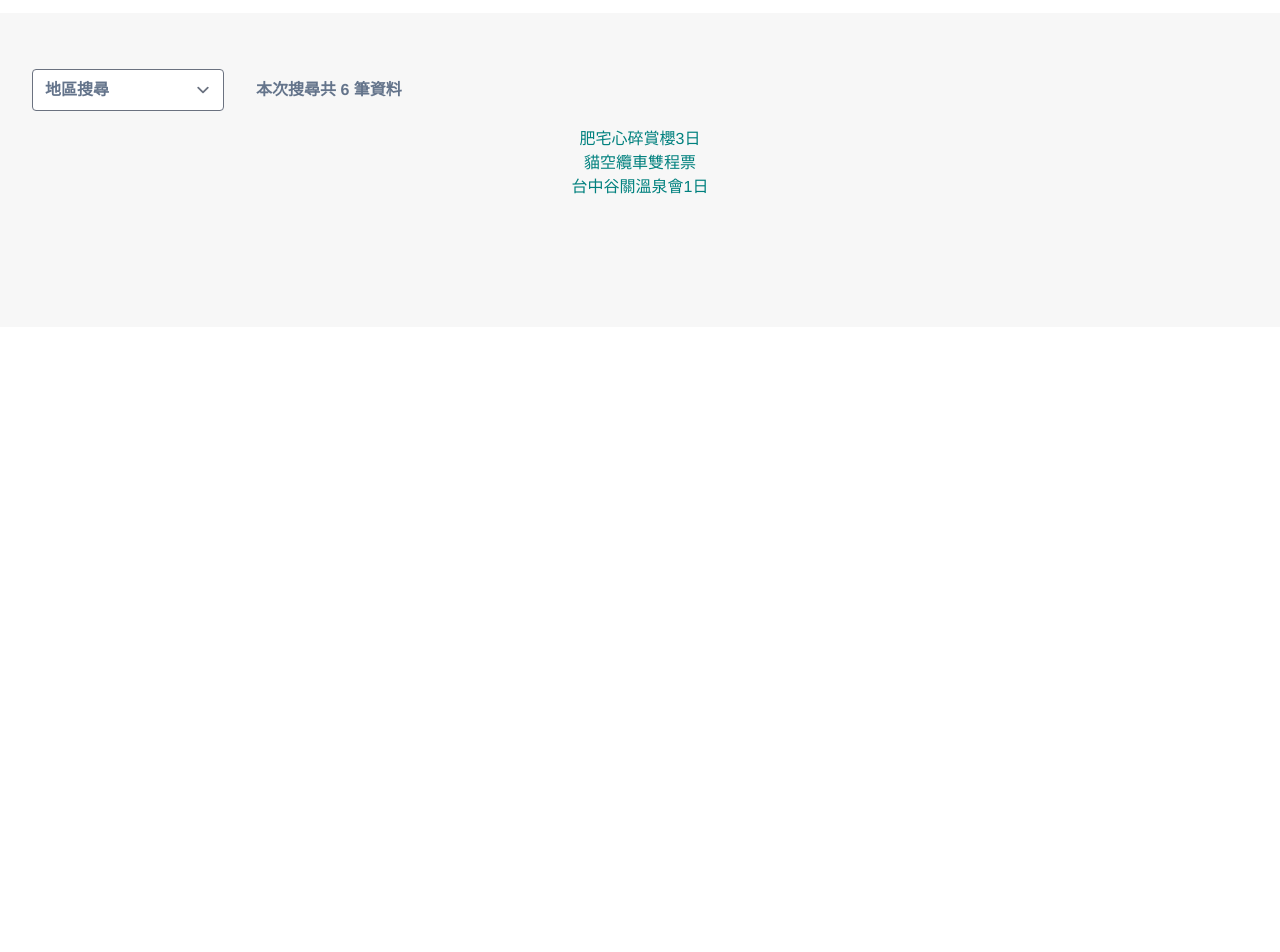
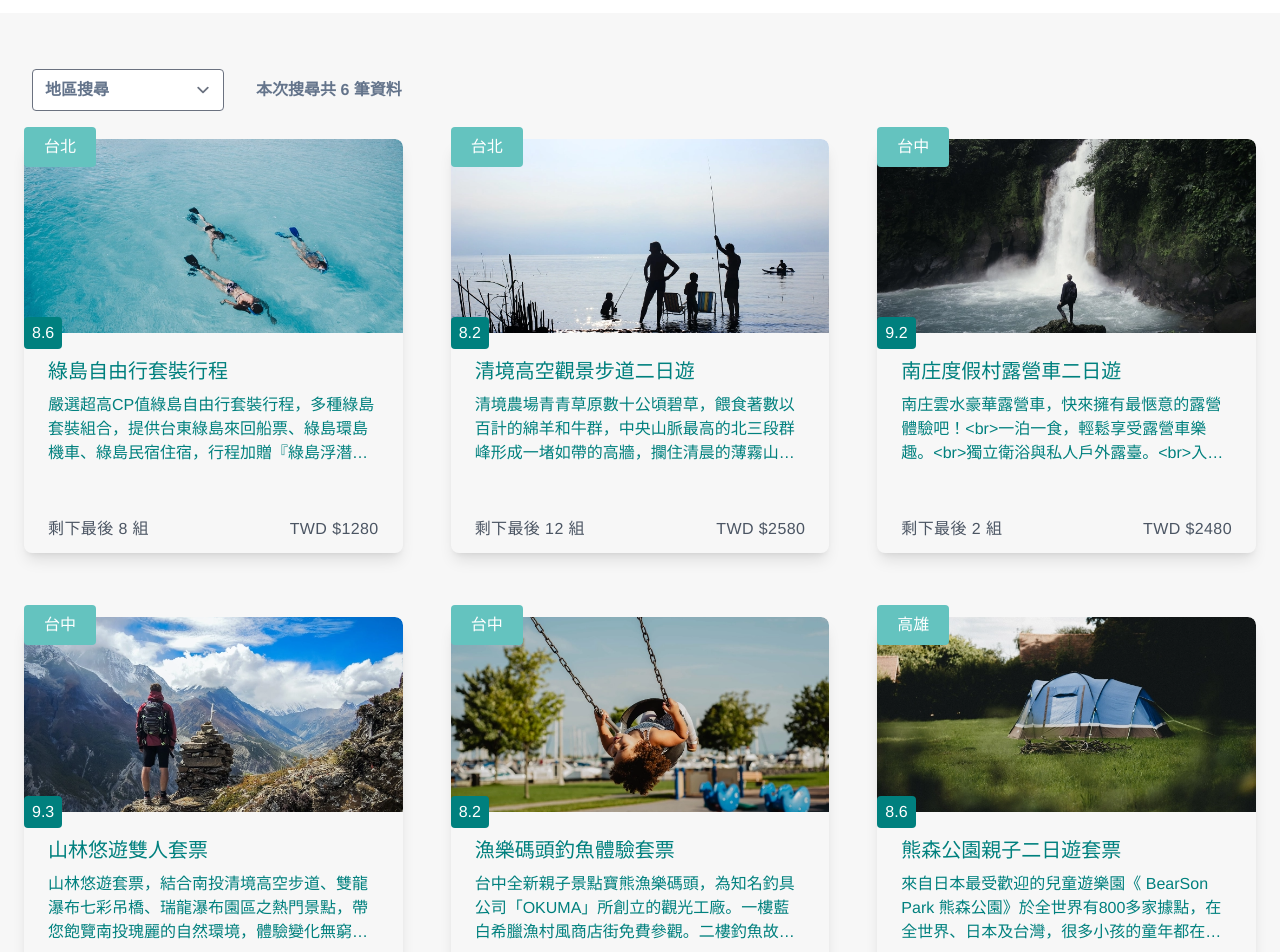
Before and after one commit to ChrisC0210/js-travel, a Vue app: page / in a window 1280 px wide. Shown: the part 1140-2092 px from the top of the page. Before the commit the page ends 1467 px from the top, so only its background shows below. Built offline with nearby package versions, Linux system fonts and the light colour scheme.

Commit message:
Add cards style, fixed all page rwd

```diff
--- a/src/components/searchCard.vue
+++ b/src/components/searchCard.vue
@@ -27,7 +27,8 @@ const count = ref(0);
                   class="w-full lg:w-screen"
                   src="../assets/main_img.png"
                   alt="main"
-              /></h1>
+                />
+              </h1>
               <img
                 class="w-full lg:w-screen"
                 src="../assets/logo.png"
@@ -77,6 +78,7 @@ const count = ref(0);
                       type="text"
                       name="name"
                       class="
+                        form-input
                         block
                         w-full
                         lg:w-9/12
@@ -101,6 +103,7 @@ const count = ref(0);
                       type="url"
                       name="imgUrl"
                       class="
+                        form-input
                         block
                         w-full
                         lg:w-9/12
@@ -121,13 +124,15 @@ const count = ref(0);
                     >
                     <select
                       class="
+                        form-select
                         block
                         w-full
                         lg:w-9/12
                         mt-0
                         pr-1
                         border-0 border-b-2 border-primary
-                        bg-zinc-50 text-slate-500
+                        bg-zinc-50
+                        text-slate-500
                         font-bold
                         text-base
                         focus:ring-0 focus:border-black focus:bg-zinc-50
@@ -149,6 +154,7 @@ const count = ref(0);
                       type="number"
                       name="price"
                       class="
+                        form-input
                         block
                         w-full
                         lg:w-9/12
@@ -173,6 +179,7 @@ const count = ref(0);
                       type="number"
                       name="ticketNum"
                       class="
+                        form-input
                         block
                         w-full
                         lg:w-9/12
@@ -197,6 +204,7 @@ const count = ref(0);
                       type="text"
                       name="ticketRatio"
                       class="
+                        form-input
                         block
                         w-full
                         lg:w-9/12
@@ -212,10 +220,23 @@ const count = ref(0);
                     />
                   </label>
                   <label class="block lg:flex lg:items-start mb-4">
-                <span id="ticketInfo" class="m-0 mb-2 md:mb-0 md:mr-8 lg:mt-2 font-bold text-base">套票描述</span>
+                    <span
+                      id="ticketInfo"
+                      class="
+                        m-0
+                        mb-2
+                        md:mb-0 md:mr-8
+                        lg:mt-2
+                        font-bold
+                        text-base
+                      "
+                      >套票描述</span
+                    >
                     <textarea
+                      type="textarea"
                       name="ticketInfo"
                       class="
+                        form-textarea
                         block
                         w-full
                         lg:w-9/12
@@ -228,12 +249,25 @@ const count = ref(0);
                         focus:ring-0 focus:border-black focus:bg-zinc-50
                       "
                       placeholder="請填寫套票描述（限 100 字）"
-                rows="4"></textarea>
+                      rows="4"
+                    ></textarea>
                   </label>
                   <div class="flex justify-end">
-                <button class="py-2.5 px-10 rounded text-white border-primary bg-primary
-                hover:bg-primary-600 active:bg-violet-700 focus:outline-none focus:ring focus:ring-primary-600
-                ">新增套票</button>
+                    <button
+                      class="
+                        py-2.5
+                        px-10
+                        rounded
+                        text-white
+                        border-primary
+                        bg-primary
+                        hover:bg-primary-600
+                        active:bg-violet-700
+                        focus:outline-none focus:ring focus:ring-primary-600
+                      "
+                    >
+                      新增套票
+                    </button>
                   </div>
                 </form>
                 <!-- form end -->
@@ -246,8 +280,17 @@ const count = ref(0);
   </section>
   <section class="bg-cus-gray flex justify-center">
     <div class="container mt-14 mb-32">
-      <div class="col-10 lg:col-10" >
-      <div class="flex justify-center lg:justify-start items-baseline flex-col lg:flex-row">
+      <div class="col-10 lg:col-10">
+        <div
+          class="
+            flex
+            justify-center
+            lg:justify-start
+            items-baseline
+            flex-col
+            lg:flex-row
+          "
+        >
           <label class="w-full lg:w-64 col-4 mb-4">
             <select
               class="
@@ -256,7 +299,8 @@ const count = ref(0);
                 mt-0
                 pr-1
                 rounded
-                        bg-zinc-50 text-slate-500
+                bg-zinc-50
+                text-slate-500
                 font-bold
                 text-base
                 focus:ring-0 focus:border-black focus:bg-zinc-50
@@ -269,26 +313,58 @@ const count = ref(0);
               <option value="2">高雄</option>
             </select>
           </label>
-        <h3 class="text-slate-500 font-bold text-base text-center">本次搜尋共 6 筆資料</h3>
+          <h3 class="text-slate-500 font-bold text-base text-center">
+            本次搜尋共 6 筆資料
+          </h3>
+        </div>
+      </div>
+      <!-- cards -->
+      <div class="container mx-auto">
+        <ul class="flex flex-wrap">
+          <li v-for="item in cardInfo" :key="item" class="relative w-full sm:w-1/2 md:w-1/3 flex flex-col p-3">
+              <!-- card -->
+              <div class="absolute top-0 left-0 py-2 px-5 ml-6 z-10 rounded bg-primary-400 text-white">
+                      <p>{{item.area}}</p>
+                    </div>
+              <div class="flex justify-start flex-1 flex-col text-left mb-10 mx-3 bg-white rounded-lg shadow-lg overflow-hidden ">
+                <div class="flex-1 flex flex-col">
+                  <a href="#!"
+                    data-mdb-ripple="true"
+                    data-mdb-ripple-color="light"
+                  >
+                  <div class="relative">
+                    <img class="rounded-t-lg" :src="item.imgUrl" alt="" />
+                    <div class="absolute -bottom-4 left-0 py-1 px-2  z-10 rounded bg-primary text-white">
+                      <p>{{item.rate}}</p>
+                    </div>
+                  </div>
+                  </a>
+                  <div class="p-6 flex-1">
+                    <h5 class="text-xl font-medium mb-2">
+                      {{ item.name }}
+                    </h5>
+                    <p class="text-base mb-4 line-clamp-3">
+                      {{ item.description }}
+                    </p>
+                  </div>
+                  <div class="tracking-wide flex justify-between py-3 px-6 text-gray-600">
+                      <div>剩下最後 {{ item.group }} 組</div>
+                      <div>
+                        TWD <span>${{ item.price }}</span>
+                      </div>
+                    </div>
                 </div>
               </div>
               <!-- card -->
-    <div>
-      <ul>
-        <li v-for="item in cardInfo" :key="item">
-          <p>{{item.name}}</p>
-          <a href="#"></a>
           </li>
         </ul>
       </div>
-    <!-- card end -->
+      <!-- cards end -->
     </div>
-
   </section>
 </template>
 
 <style scoped>
-
 </style>
 <script>
 import { BeakerIcon } from "@heroicons/vue/24/solid";
@@ -299,37 +375,73 @@ export default {
     return {
       cardInfo: [
       {
-      "id": 0,
-      "name": "肥宅心碎賞櫻3日",
-      "imgUrl": "https://images.unsplash.com/photo-1522383225653-ed111181a951?ixid=MXwxMjA3fDB8MHxwaG90by1wYWdlfHx8fGVufDB8fHw%3D&ixlib=rb-1.2.1&auto=format&fit=crop&w=1655&q=80",
-      "area": "高雄",
-      "description": "賞櫻花最佳去處。肥宅不得不去的超讚景點！",
-      "group": 87,
-      "price": 1400,
-      "rate": 10
-    },
-    {
     "id": 1,
-      "name": "貓空纜車雙程票",
-      "imgUrl": "https://images.unsplash.com/photo-1501393152198-34b240415948?ixid=MXwxMjA3fDB8MHxwaG90by1wYWdlfHx8fGVufDB8fHw%3D&ixlib=rb-1.2.1&auto=format&fit=crop&w=1650&q=80",
+    "name": "綠島自由行套裝行程",
+    "imgUrl": "./src/assets/img/travel_1.png",
     "area": "台北",
-      "description": "乘坐以透明強化玻璃為地板的「貓纜之眼」水晶車廂，享受騰雲駕霧遨遊天際之感",
-      "group": 99,
-      "price": 240,
-      "rate": 2
+    "description": "嚴選超高CP值綠島自由行套裝行程，多種綠島套裝組合，提供台東綠島來回船票、綠島環島機車、綠島民宿住宿，行程加贈『綠島浮潛體驗』以及『綠島生態導覽』，讓你用輕鬆的綠島套裝自由行，也能深度認識綠島在地文化。",
+    "rate": 8.6,
+    "group": 8,
+    "price": 1280,
+    "isTimeLimit": false
   },
   {
     "id": 2,
-      "name": "台中谷關溫泉會1日",
-      "imgUrl": "https://images.unsplash.com/photo-1535530992830-e25d07cfa780?ixid=MXwxMjA3fDB8MHxwaG90by1wYWdlfHx8fGVufDB8fHw%3D&ixlib=rb-1.2.1&auto=format&fit=crop&w=1650&q=80",
+    "name": "清境高空觀景步道二日遊",
+    "imgUrl": "./src/assets/img/travel_2.png",
+    "area": "台北",
+    "description": "清境農場青青草原數十公頃碧草，餵食著數以百計的綿羊和牛群，中央山脈最高的北三段群峰形成一堵如帶的高牆，攔住清晨的薄霧山嵐，成就了從花蓮翻山而來的雲瀑在濁水溪谷積成雲海，這些景觀豐沛了清境觀景步道的風格，也涵養它無可取代的特色。",
+    "rate": 8.2,
+    "group": 12,
+    "price": 2580,
+    "isTimeLimit": false
+  },
+  {
+    "id": 3,
+    "name": "南庄度假村露營車二日遊",
+    "imgUrl": "./src/assets/img/travel_3.png",
     "area": "台中",
-      "description": "全館客房均提供谷關無色無味之優質碳酸原湯，並取用八仙山之山冷泉供蒞臨貴賓沐浴及飲水使用。",
-      "group": 20,
-      "price": 1765,
-      "rate": 7
-    }
-  ]
-    }
-  }
+    "description": "南庄雲水豪華露營車，快來擁有最愜意的露營體驗吧！<br>一泊一食，輕鬆享受露營車樂趣。<br>獨立衛浴與私人戶外露臺。<br>入住豪華露營車還能使用戶外SPA大眾湯，感受美人湯魅力。",
+    "rate": 9.2,
+    "group": 2,
+    "price": 2480,
+    "isTimeLimit": false
+  },
+  {
+    "id": 4,
+    "name": "山林悠遊雙人套票",
+    "imgUrl": "./src/assets/img/travel_4.png",
+    "area": "台中",
+    "description": "山林悠遊套票，結合南投清境高空步道、雙龍瀑布七彩吊橋、瑞龍瀑布園區之熱門景點，帶您飽覽南投瑰麗的自然環境，體驗變化無窮的地形景觀，喜歡挑戰高空的您一定不可錯過。<br>（含雙龍瀑布入場券 x2）",
+    "rate": 9.3,
+    "group": 7,
+    "price": 880,
+    "isTimeLimit": true
+  },
+  {
+    "id": 5,
+    "name": "漁樂碼頭釣魚體驗套票",
+    "imgUrl": "./src/assets/img/travel_5.png",
+    "area": "台中",
+    "description": "台中全新親子景點寶熊漁樂碼頭，為知名釣具公司「OKUMA」所創立的觀光工廠。一樓藍白希臘漁村風商店街免費參觀。二樓釣魚故事館則設立全台唯一虛擬釣場，透過導覽讓你知道如何釣魚、魚餌怎麼區分，寓教於樂的台中景點！",
+    "rate": 8.2,
+    "group": 5,
+    "price": 1280,
+    "isTimeLimit": false
+  },
+  {
+    "id": 6,
+    "name": "熊森公園親子二日遊套票",
+    "imgUrl": "./src/assets/img/travel_6.png",
+    "area": "高雄",
+    "description": "來自日本最受歡迎的兒童遊樂園《 BearSon Park 熊森公園》於全世界有800多家據點，在全世界、日本及台灣，很多小孩的童年都在遊戲愛樂園裡一同成長，提供兒童一個最富教育性及娛樂性的休憩遊樂天地！",
+    "rate": 8.6,
+    "group": 3,
+    "price": 2480,
+    "isTimeLimit": false
+  },
+      ],
+    };
+  },
 };
 </script>
```
Also changed, not shown: package.json (+6 -1 lines), postcss.config.cjs (added, +14 -0 lines), tailwind.config.js (+15 -4 lines), 6 other files (tests, documents, lock files or other folders). Lines whose indentation alone changed are shown as unchanged.
